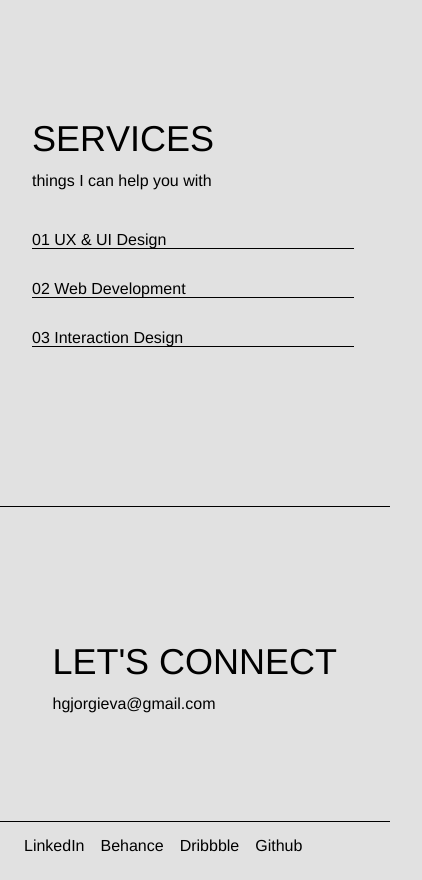
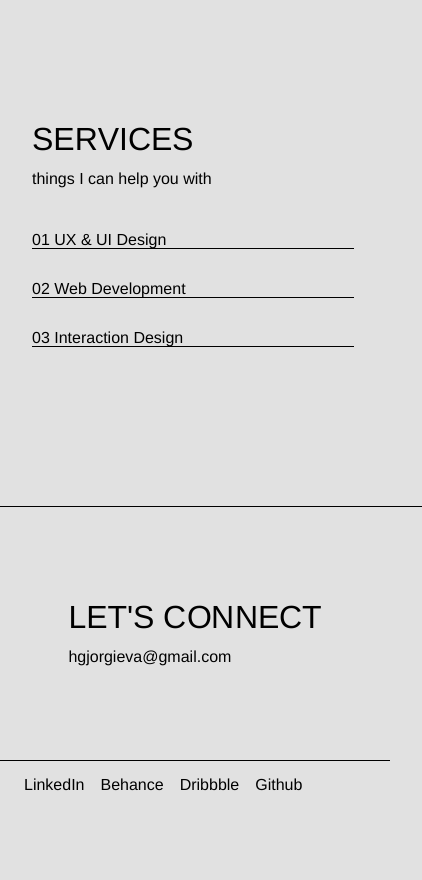
Before and after one commit to HristinaGjo/Website-Portfolio-HG, a React (Vite) app: page / in a window 390 px wide. Shown: the part 2440-3320 px from the top of the page, 422 px wide, since content can reach past the window. After the commit the page ends 3259 px from the top, so only its background shows below. Built offline with nearby package versions, Linux system fonts and the light colour scheme.

Commit message:
try to fix the connect section for mobile

```diff
--- a/src/components/Connect.jsx
+++ b/src/components/Connect.jsx
@@ -48,6 +48,7 @@ const Connect = ({ id }) => {
           <span style={{ "--i": 12 }}>C</span>
           <span style={{ "--i": 13 }}>T</span>
         </div>
+
         <a className={classes.emailLink} href="mailto:hgjorgieva@gmail.com">hgjorgieva@gmail.com</a>
       </div>
     </div>
--- a/src/styles/about.module.css
+++ b/src/styles/about.module.css
@@ -41,15 +41,13 @@ body {
     100%{
         transform: rotateY(360deg);
     }
-
 }
 
-    .animate span{
-        display: inline-block;
-        animation: fliper 2s linear normal;
-        animation-delay: calc(var(--i)*0.15s);
-    }
-
+.animate span{
+    display: inline-block;
+    animation: fliper 2s linear normal;
+    animation-delay: calc(var(--i)*0.15s);
+}
 
 
 @media (min-width: 768px) {
@@ -72,7 +70,7 @@ body {
     }
 
     .leftCtn{
-        font-size:5.5rem ;
+        font-size:5rem ;
         margin-left: -2.8em;
     }
 
--- a/src/styles/connect.module.css
+++ b/src/styles/connect.module.css
@@ -54,7 +54,6 @@ body {
   position: relative;
 } */
 
-
 .pageCtn {
   width: 100%;
   height: 30vh;
@@ -62,19 +61,17 @@ body {
   justify-content: center;
   align-items: center;
   border-bottom: 1px solid black;
-  margin-top: 3.8rem;
+  margin: 0;
 }
 
 .leftCtn {
-  margin-left: 0rem;
-  margin-bottom: 2rem; /* Adjust margin-bottom to create space between text and email */
   display: flex;
   flex-direction: column; /* Ensure text and email are stacked vertically */
   align-items: flex-start; /* Center text and email horizontally */
 }
 
 .leftCtn span {
-  font-size: 2.25rem;
+  font-size: 2rem;
 }
 
 .emailLink {
@@ -105,6 +102,7 @@ a{
       animation: fliper 2s linear normal;
       animation-delay: calc(var(--i)*0.15s);
   }
+
 
 
 @media (min-width: 768px) {
@@ -143,3 +141,8 @@ a{
     font-size: 1.25em;
   }
 }
+
+
+@media (max-width: 767px) {
+
+}
--- a/src/styles/services.module.css
+++ b/src/styles/services.module.css
@@ -2,6 +2,7 @@ body {
   overflow-x: hidden;
   margin: 0;
 }
+
 
 
 .pageCtn {
@@ -11,6 +12,7 @@ body {
     flex-direction: column;
     justify-content: center;
     border-bottom: 1px solid black;
+    padding-left: 2rem;
   }
 
   .textCtn {
@@ -23,8 +25,7 @@ body {
   }
 
   .leftCtn {
-    font-size: 2.25rem;
-    margin-left: 2rem;
+    font-size: 2rem;
     margin-bottom: 8rem;
     margin-top: -.5rem;
   }
```
Also changed, not shown: src/styles/footer.module.css (+9 -0 lines).
